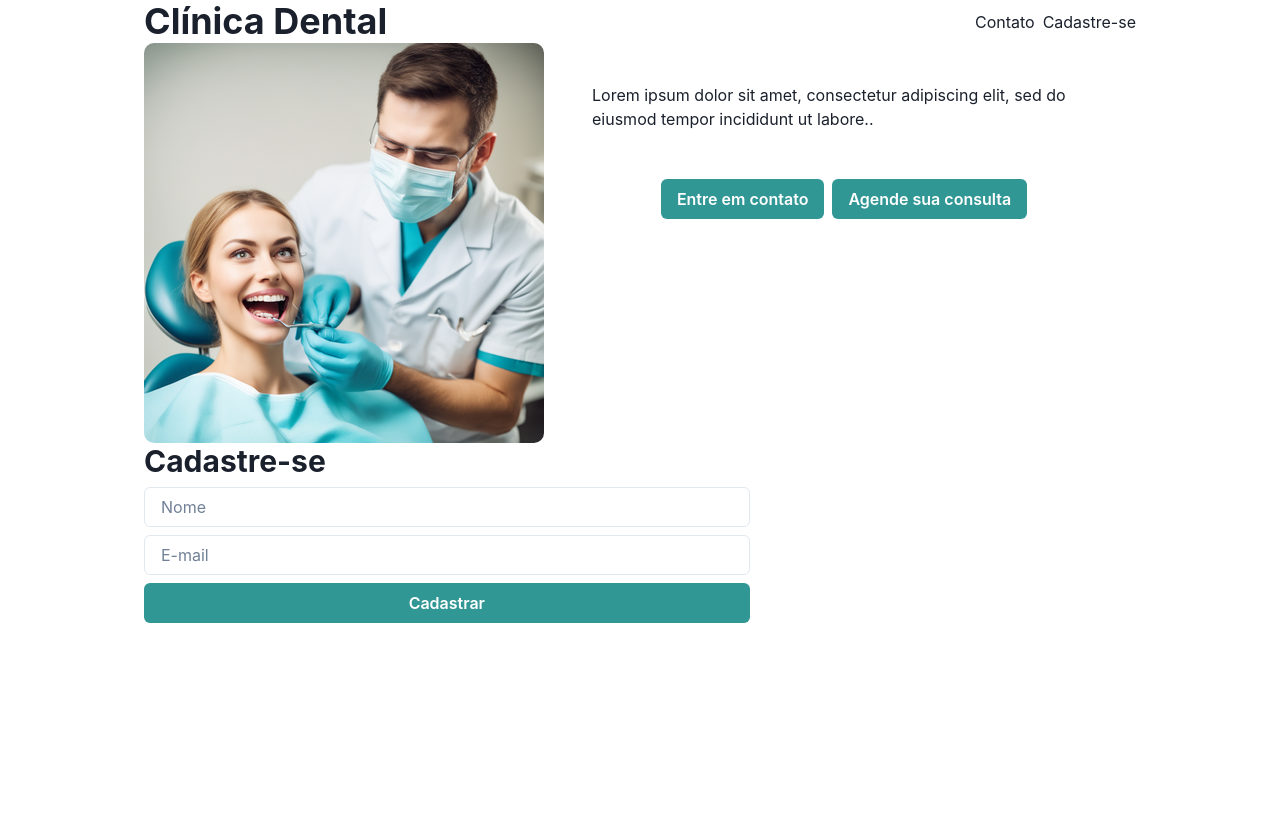
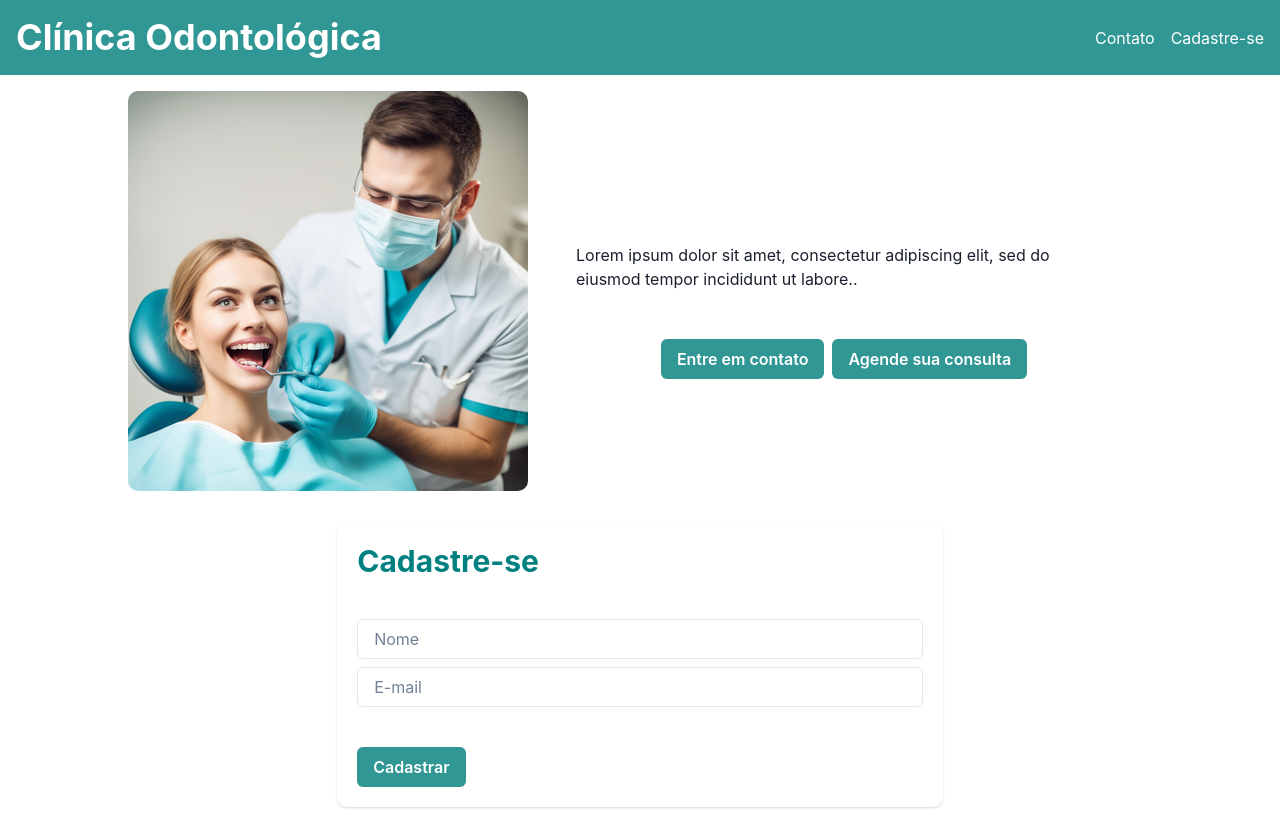
Before and after one commit to jonathan-f-silva/landing-dental-clinic-frontend, a React (Vite) app: page / in a window 1280 px wide. Before the commit the page ends 800 px from the top, so only its background shows below. Built offline with nearby package versions, Linux system fonts and the light colour scheme.

Commit message:
refactor: ajustes no estilo

```diff
--- a/src/App.tsx
+++ b/src/App.tsx
@@ -1,15 +1,15 @@
-import { Container } from "@chakra-ui/react";
+import { Flex } from "@chakra-ui/react";
 import Header from "./components/Header";
 import MainLanding from "./components/MainLanding";
 import SignUp from "./components/SignUp";
 
 function App() {
   return (
-    <Container maxWidth={"80vw"}>
+    <Flex direction="column" alignItems="center">
       <Header />
       <MainLanding />
       <SignUp />
-    </Container>
+    </Flex>
   );
 }
 
--- a/src/components/Header.tsx
+++ b/src/components/Header.tsx
@@ -1,14 +1,18 @@
-import { HStack, Heading, Link, Stack } from "@chakra-ui/react";
+import { Link, HStack, Heading, Stack } from "@chakra-ui/react";
 
 function Header() {
   return (
     <Stack
       as="header"
       justifyContent={"space-between"}
-      direction={{ base: "column", md: "row" }}
+      direction={{ base: "column", sm: "row" }}
+      padding={4}
+      backgroundColor="teal.500"
+      color="white"
+      width="100%"
     >
-      <Heading>Clínica Dental</Heading>
-      <HStack as="nav">
+      <Heading>Clínica Odontológica</Heading>
+      <HStack as="nav" spacing={4}>
         <Link href="#">Contato</Link>
         <Link href="#">Cadastre-se</Link>
       </HStack>
--- a/src/components/MainLanding.tsx
+++ b/src/components/MainLanding.tsx
@@ -3,7 +3,14 @@ import dentistImage from "../assets/dentist-sample.png";
 
 function MainLanding() {
   return (
-    <Stack as="main" direction={{ base: "column", md: "row" }}>
+    <Stack
+      as="main"
+      direction={{ base: "column", md: "row" }}
+      margin={4}
+      alignItems="center"
+      justifyContent="space-around"
+      maxWidth="container.lg"
+    >
       {/* TODO: Change Placeholder image */}
       <Image src={dentistImage} rounded={10} />
       <VStack>
@@ -11,7 +18,7 @@ function MainLanding() {
           Lorem ipsum dolor sit amet, consectetur adipiscing elit, sed do
           eiusmod tempor incididunt ut labore..
         </Text>
-        <Stack direction={{ base: "column", sm: "row" }}>
+        <Stack direction={{ base: "column", lg: "row" }}>
           <Button>Entre em contato</Button>
           <Button>Agende sua consulta</Button>
         </Stack>
--- a/src/components/SignUp.tsx
+++ b/src/components/SignUp.tsx
@@ -1,15 +1,32 @@
-import { Button, Heading, Input, Stack } from "@chakra-ui/react";
+import {
+  Button,
+  Card,
+  CardBody,
+  CardFooter,
+  CardHeader,
+  Heading,
+  Input,
+  Stack,
+} from "@chakra-ui/react";
 
 function SignUp() {
   return (
-    <Stack maxWidth={"60ch"}>
-      <Heading as={"h3"} size={"lg"}>
-        Cadastre-se
-      </Heading>
-      <Input placeholder="Nome" />
-      <Input placeholder="E-mail" />
-      <Button>Cadastrar</Button>
-    </Stack>
+    <Card margin={4} maxWidth="60ch" rounded={10} width="90%">
+      <CardHeader>
+        <Heading color="teal" as={"h3"} size="lg">
+          Cadastre-se
+        </Heading>
+      </CardHeader>
+      <CardBody>
+        <Stack>
+          <Input placeholder="Nome" />
+          <Input placeholder="E-mail" />
+        </Stack>
+      </CardBody>
+      <CardFooter>
+        <Button>Cadastrar</Button>
+      </CardFooter>
+    </Card>
   );
 }
 
```
